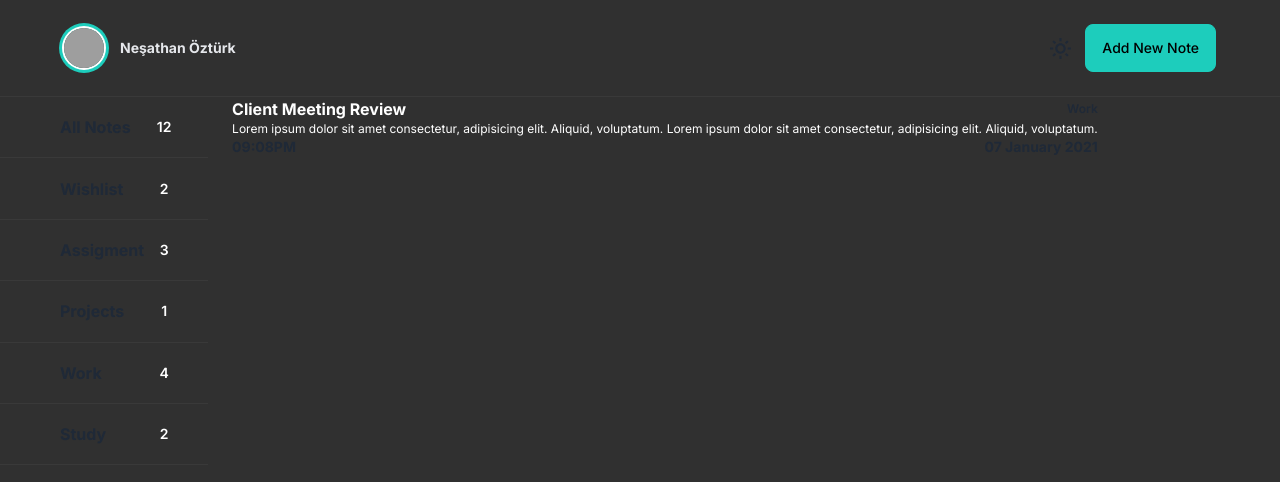
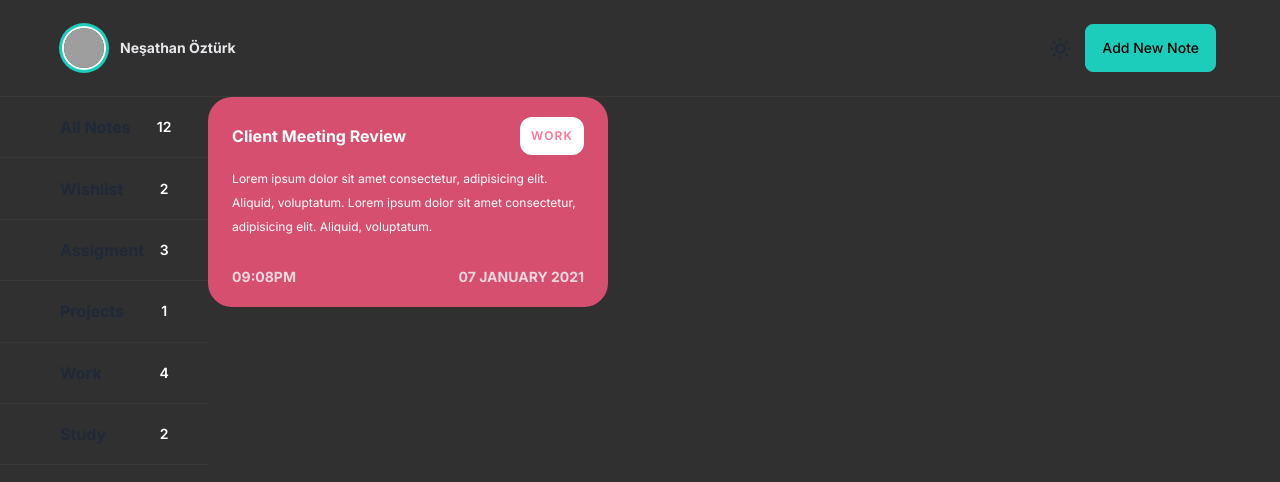
Before and after one commit to nesathanozturk/notluyorum, a Next.js app: page /notes in a window 1280 px wide. Shown: the top 482 px of the page. Built offline with nearby package versions, Linux system fonts and the light colour scheme; grey boxes are pictures that could not be loaded.

Commit message:
feat: create note-card

```diff
--- /dev/null
+++ b/src/components/note-card/index.tsx
@@ -0,0 +1,23 @@
+const NoteCard = () => {
+  return (
+    <div className="bg-[#D64F6F] py-5 px-6 mb-6 max-w-[25rem] rounded-3xl">
+      <div className="flex justify-between items-center mb-3">
+        <h1 className="font-bold text-white">Client Meeting Review</h1>
+        <span className="w-16 py-[0.9em] bg-white rounded-xl text-center text-[#FF7596] font-semibold text-xs uppercase tracking-widest">
+          Work
+        </span>
+      </div>
+      <p className="text-white text-xs leading-6">
+        Lorem ipsum dolor sit amet consectetur, adipisicing elit. Aliquid,
+        voluptatum. Lorem ipsum dolor sit amet consectetur, adipisicing elit.
+        Aliquid, voluptatum.
+      </p>
+      <div className="flex justify-between items-center text-[#F5D6DD] font-bold uppercase mt-7 text-sm">
+        <span>09:08PM</span>
+        <span>07 January 2021</span>
+      </div>
+    </div>
+  );
+};
+
+export default NoteCard;
--- a/src/layouts/notes/index.tsx
+++ b/src/layouts/notes/index.tsx
@@ -1,22 +1,10 @@
+import NoteCard from "@/components/note-card";
+
 const Notes = () => {
   return (
     <section className="mt-12 px-8">
-      <div className="bg-[#D64F6F] py-5 px-6 mb-6 max-w-[25rem] rounded-3xl">
-        <div className="flex justify-between items-center mb-3">
-          <h1 className="font-bold text-white">Client Meeting Review</h1>
-          <span className="w-16 py-[0.9em] bg-white rounded-xl text-center text-[#FF7596] font-semibold text-xs uppercase tracking-widest">
-            Work
-          </span>
-        </div>
-        <p className="text-white text-xs leading-6">
-          Lorem ipsum dolor sit amet consectetur, adipisicing elit. Aliquid,
-          voluptatum. Lorem ipsum dolor sit amet consectetur, adipisicing elit.
-          Aliquid, voluptatum.
-        </p>
-        <div className="flex justify-between items-center text-[#F5D6DD] font-bold uppercase mt-7 text-sm">
-          <span>09:08PM</span>
-          <span>07 January 2021</span>
-        </div>
+      <div className="flex flex-wrap space-x-4">
+        <NoteCard />
       </div>
     </section>
   );
```
